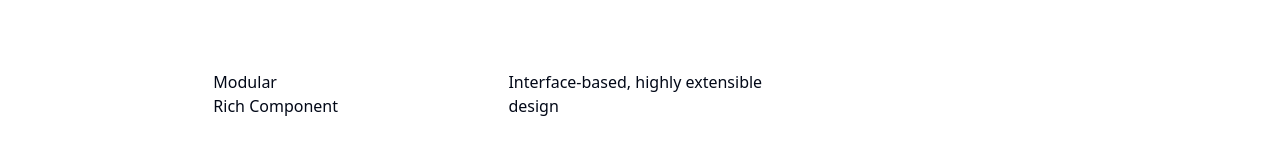
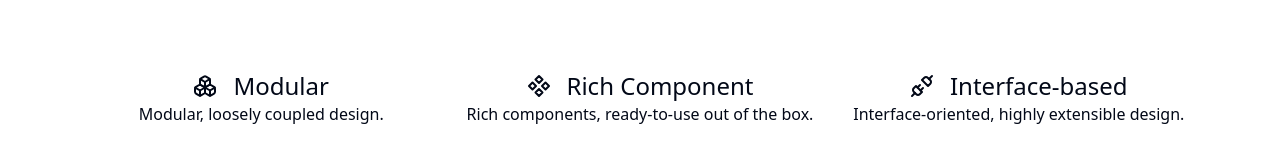
Before and after one commit to chenjunqian/goframedocs, a Next.js app: page / in a window 1280 px wide. Shown: the part 683-846 px from the top of the page. Built offline with nearby package versions, Linux system fonts and the light colour scheme.

Commit message:
update: add column description

```diff
--- a/app/page.tsx
+++ b/app/page.tsx
@@ -1,5 +1,5 @@
 import { Button } from "@/components/ui/button"
-import { Github, SquareArrowRight } from "lucide-react";
+import { Boxes, Component, Github, SquareArrowRight, Unplug } from "lucide-react";
 import Image from "next/image";
 import Link from "next/link";
 
@@ -12,7 +12,7 @@ export default function Home() {
                 </div>
             </div>
             <div className="w-full flex justify-center mt-20">
-                <div className="text-4xl md:w-1/2 w-full flex justify-center">
+                <div className="text-4xl md:w-1/2 w-full flex justify-center text-center">
                     Goframe Web Framework
                 </div>
             </div>
@@ -35,20 +35,32 @@ export default function Home() {
             </div>
 
             <div className="w-full flex justify-center mt-36">
-                <div className="w-full flex md:w-2/3 justify-center">
-                    <div className="columns-3 gap-8">
-                        <div>
-                            Modular
+                <div className="columns-3 gap-8">
+                    <div className="w-full">
+                        <div className="flex justify-center text-2xl items-center">
+                            <Boxes className="mr-4" /> Modular
                         </div>
-                        <div>
-                           Rich Component
+                        <div className="text-base text-center">
+                            Modular, loosely coupled design.
                         </div>
-                        <div>
-                            Interface-based, highly extensible design
+                    </div>
+                    <div className="w-full">
+                        <div className="flex justify-center text-2xl items-center">
+                            <Component className="mr-4" /> Rich Component
+                        </div>
+                        <div className="text-base text-center">
+                            Rich components, ready-to-use out of the box.
+                        </div>
+                    </div>
+                    <div className="w-full">
+                        <div className="flex justify-center text-2xl items-center">
+                            <Unplug className="mr-4" /> Interface-based
+                        </div>
+                        <div className="text-base text-center">
+                            Interface-oriented, highly extensible design.
                         </div>
                     </div>
                 </div>
-
             </div>
         </div>
     );
```
